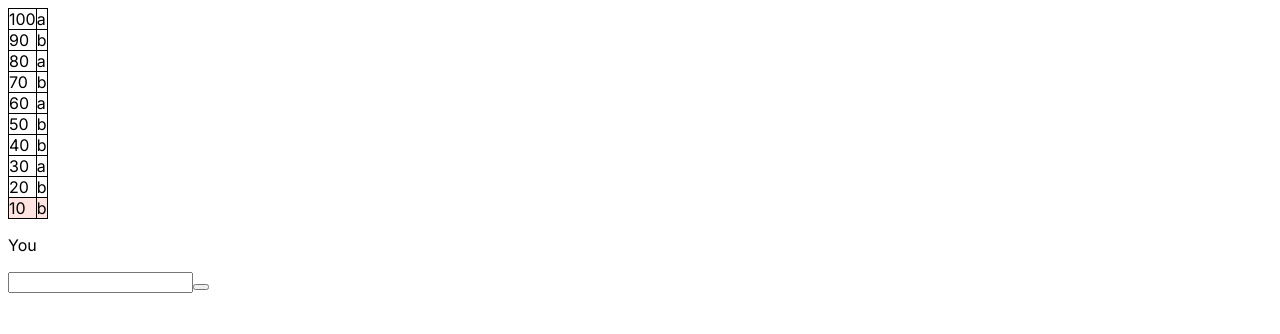
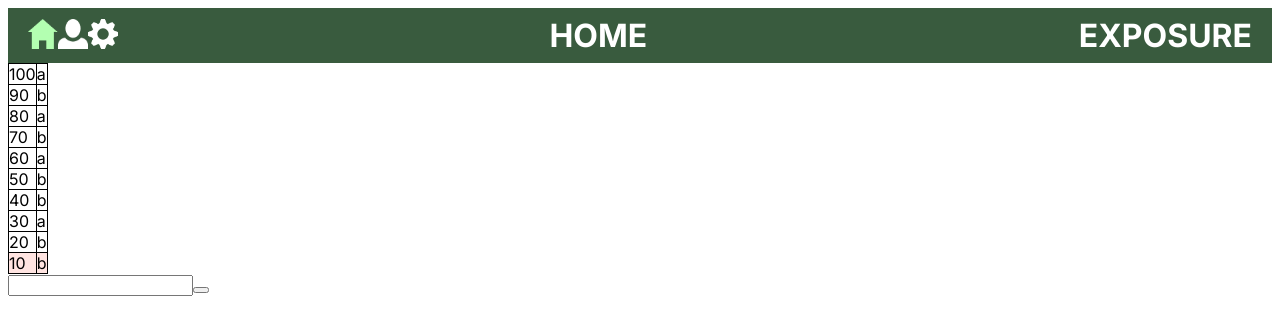
Before and after one commit to keisuke1213/fresh_mutenka, a Next.js app in the folder fresh_mutenka/: page /home in a window 1280 px wide. Shown: the top 334 px of the page. Built offline with nearby package versions, Linux system fonts and the light colour scheme.

Commit message:
⚡️ チャットのやり取りをオブジェクトに変更

```diff
--- a/fresh_mutenka/src/components/home/chat/chat.tsx
+++ b/fresh_mutenka/src/components/home/chat/chat.tsx
@@ -1,28 +1,34 @@
 "use client"
 import  { useState } from "react";
 
+type ConversationType = {
+  user:string;
+  chatgpt:string;
+}
 
 export default function Chat() {
-  const [text, setText] = useState("");
+  const [userText, setUserText] = useState("");
 
-  const [addText, setAddText] = useState("");
+  const [messages, setMessages] = useState<ConversationType[]>([]);
+
 
 
   const onClickAddText = () => {
-    setAddText(text);
-    setText("");
+    setMessages([...messages, {user:userText, chatgpt:""}]);
+    setUserText("");
   }
 
   return (
     <div>
         <div>
-            <p>You</p>
-            {addText}
+            {messages.map((message,index)=>(
+                <p key={index}>You: {message.user}</p>
+            ))}
         </div>
         <div>
 
         </div>
-        <input value={text} type="text" onChange={(event)=>setText(event.target.value)}></input>
+        <input value={userText} type="text" onChange={(event)=>setText(event.target.value)}></input>
         <button onClick={onClickAddText}></button>
     </div>
   );
--- a/fresh_mutenka/src/components/home/home.tsx
+++ b/fresh_mutenka/src/components/home/home.tsx
@@ -1,9 +1,11 @@
+import Header from "../common/Header/header";
 import List from "../list/list";
 import Chat from "./chat/chat";
 
 export default function Home() {
     return(
         <div>
+            <Header />
             <List />
             <Chat />
         </div>
--- a/fresh_mutenka/src/components/signup/signup.tsx
+++ b/fresh_mutenka/src/components/signup/signup.tsx
@@ -1,3 +1,7 @@
 export default function SignUp() {
-    return <div>sign up</div>
+    return (
+        <div>
+            <h1>exporsure</h1>
+        </div>
+    )
 }
```
Also changed, not shown: fresh_mutenka/src/components/home/chat/chat.module.css (added).
